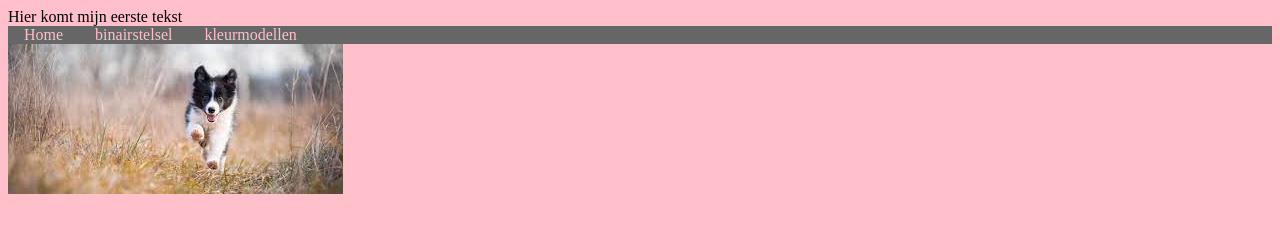
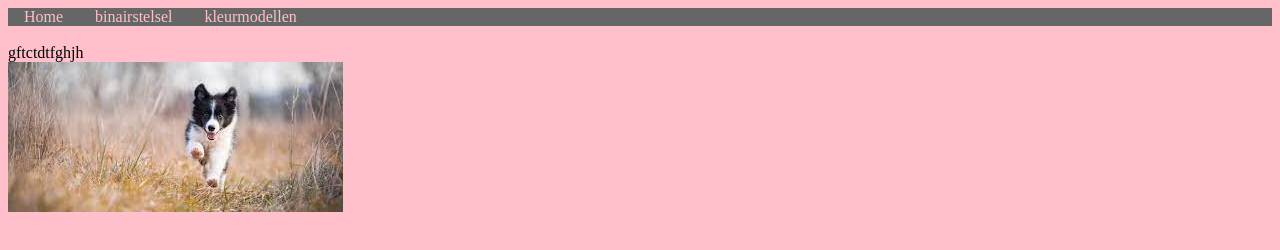
Before and after one commit to Chloe1804/Chloe1804.github.io, a plain HTML site: page index.html in a window 1280 px wide. Drawn offline with Linux system fonts and the light colour scheme.

Commit message:
asdfghbn

```diff
--- a/index.html
+++ b/index.html
@@ -7,14 +7,16 @@
      <link rel="stylesheet" type="text/css" href="opmaak.css">
 </head>
 <body>
-     Hier komt mijn eerste tekst
+
 
      <ul>
           <li><a href="index.html">Home</a></li>
           <li><a href="binairstelsel.html">binairstelsel</a></li>
           <li><a href="kleurmodellen.html">kleurmodellen</a></li>
      </ul>
-
+<br>
+gftctdtfghjh
+<br>
      <img src="hond.jpeg">
  </body>
 </html>
```
